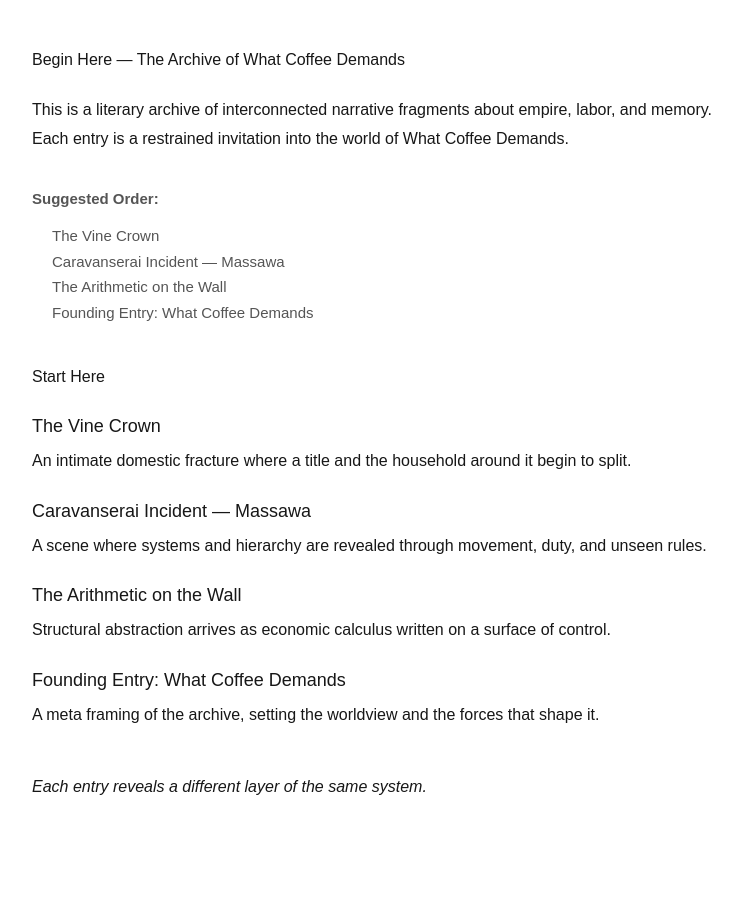
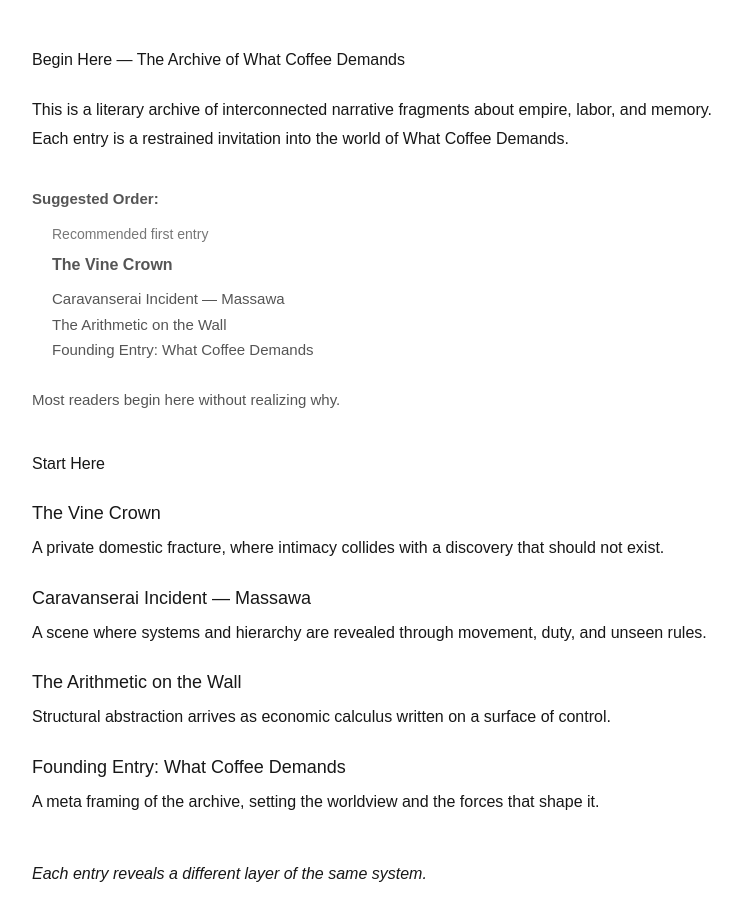
Before and after one commit to dwoods360-cyber/wdblackwoods-site, a Next.js app: page /begin in a window 1280 px wide. Shown: the top 920 px of the page, without its empty margins (252-994 px from the left). Before the commit the page ends 847 px from the top, so only its background shows below. Built offline with nearby package versions, Linux system fonts and the light colour scheme.

Commit message:
Subtly emphasize The Vine Crown as the primary /begin entry

```diff
--- a/app/begin/page.tsx
+++ b/app/begin/page.tsx
@@ -12,12 +12,21 @@ export default function BeginPage() {
       <div style={{ marginTop: "32px", color: "#555", fontSize: "15px", lineHeight: 1.7 }}>
         <strong>Suggested Order:</strong>
         <ol style={{ marginTop: "12px", paddingLeft: "20px", marginBottom: "0" }}>
-          <li>The Vine Crown</li>
+          <li style={{ marginBottom: "8px" }}>
+            <div style={{ fontSize: "14px", color: "#777", marginBottom: "4px" }}>
+              Recommended first entry
+            </div>
+            <span style={{ fontWeight: 600, fontSize: "16px" }}>The Vine Crown</span>
+          </li>
           <li>Caravanserai Incident — Massawa</li>
           <li>The Arithmetic on the Wall</li>
           <li>Founding Entry: What Coffee Demands</li>
         </ol>
       </div>
+
+      <p style={{ marginTop: "24px", color: "#555", fontSize: "15px", lineHeight: 1.7 }}>
+        Most readers begin here without realizing why.
+      </p>
 
       <section style={{ marginTop: "40px" }}>
         <h2>Start Here</h2>
@@ -28,7 +37,7 @@ export default function BeginPage() {
               The Vine Crown
             </a>
             <p style={{ margin: "8px 0 0", lineHeight: 1.6 }}>
-              An intimate domestic fracture where a title and the household around it begin to split.
+              A private domestic fracture, where intimacy collides with a discovery that should not exist.
             </p>
           </li>
 
```
